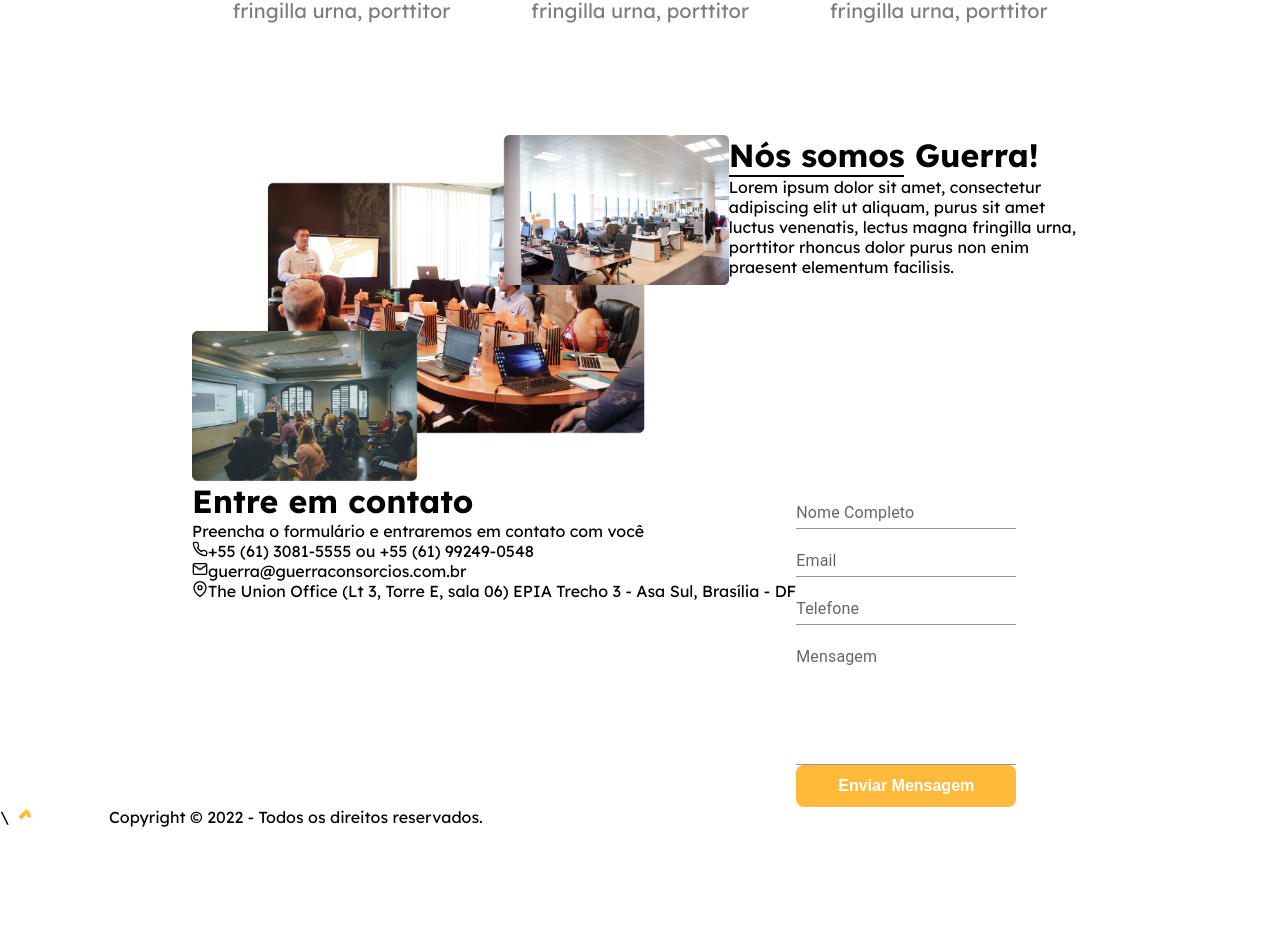
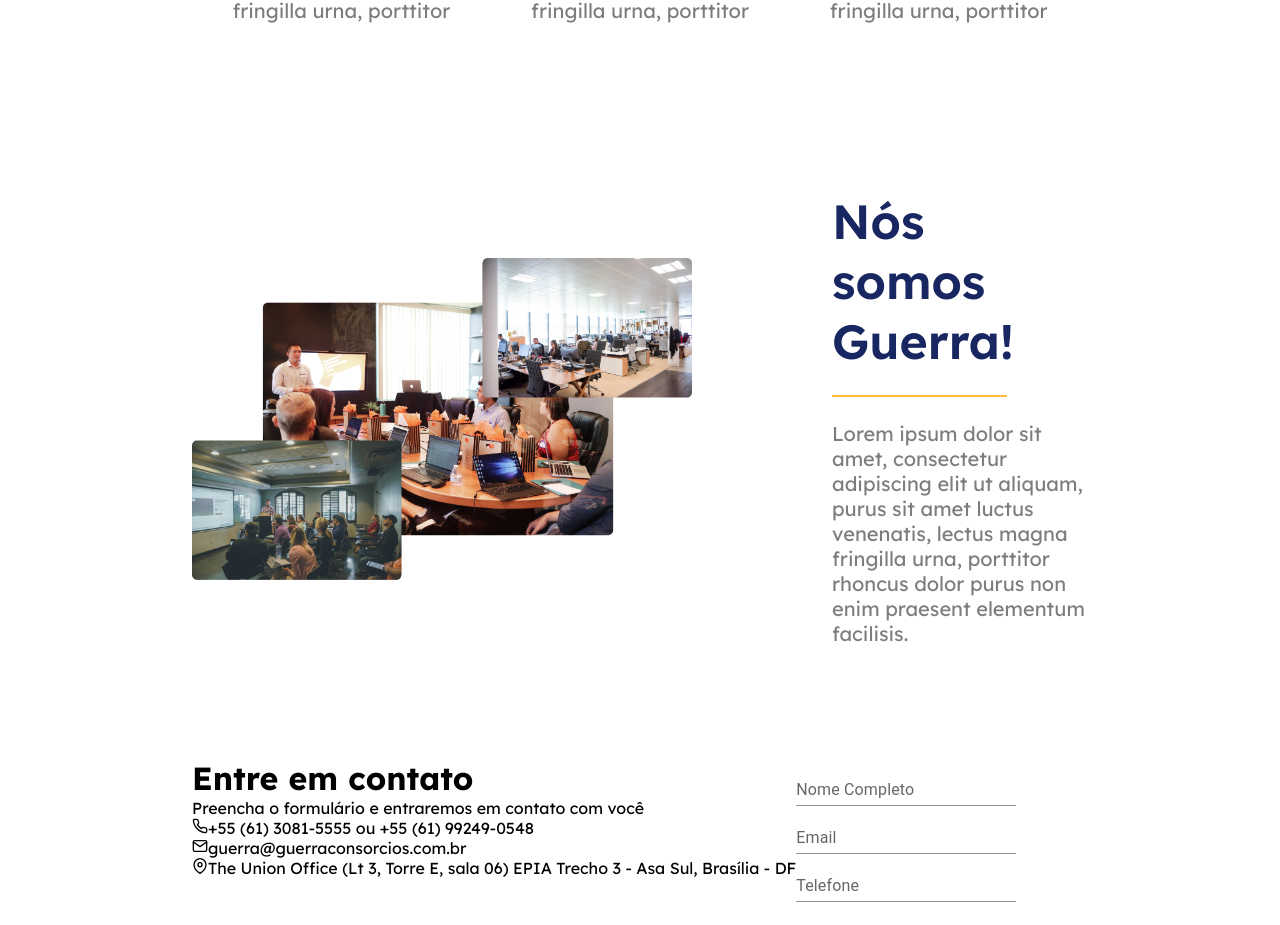
Before and after one commit to LeonardoRibas/finance-landing-page, a React (Create React App) app: page / in a window 1280 px wide. Shown: the part 1157-2082 px from the top of the page. Before the commit the page ends 1995 px from the top, so only its background shows below. Built offline with nearby package versions, Linux system fonts and the light colour scheme.

Commit message:
Estiliza secao de sobre nós

```diff
--- a/src/components/AboutUsSection/styles.ts
+++ b/src/components/AboutUsSection/styles.ts
@@ -2,25 +2,37 @@ import styled from 'styled-components'
 
 export const Container = styled.div`
   display: flex;
+  padding: 56px 0 56px 0;
+  margin-bottom: 56px;
 `
 
 export const Image = styled.img`
-  width: 537px;
-  height: 346px;
+  height: auto;
+  object-fit: contain;
+  min-width: 500px;
+  max-width: 700px;
+  margin-right: 140px;
 `
 
-export const TextInfoWrapper = styled.div`
-  display: flex;
-  flex-direction: column;
-  align-items: start;
+export const TextInfoWrapper = styled.div``
+
+export const Title = styled.h1`
+  font-size: 48px;
+  font-weight: 600;
+  color: ${(props) => props.theme.color.secondary};
+  margin-bottom: 24px;
 `
 
-export const Title = styled.h1``
+export const Text = styled.p`\
+  font-size: 20px;
+  font-weight: 400;
+  color: ${(props) => props.theme.color.text};
 
-export const Text = styled.p``
+`
 
 export const Divider = styled.div`
   width: 175px;
   height: 2px;
-  background-color: black;
+  background-color: ${(props) => props.theme.color.primary};
+  margin-bottom: 24px;
 `
```
